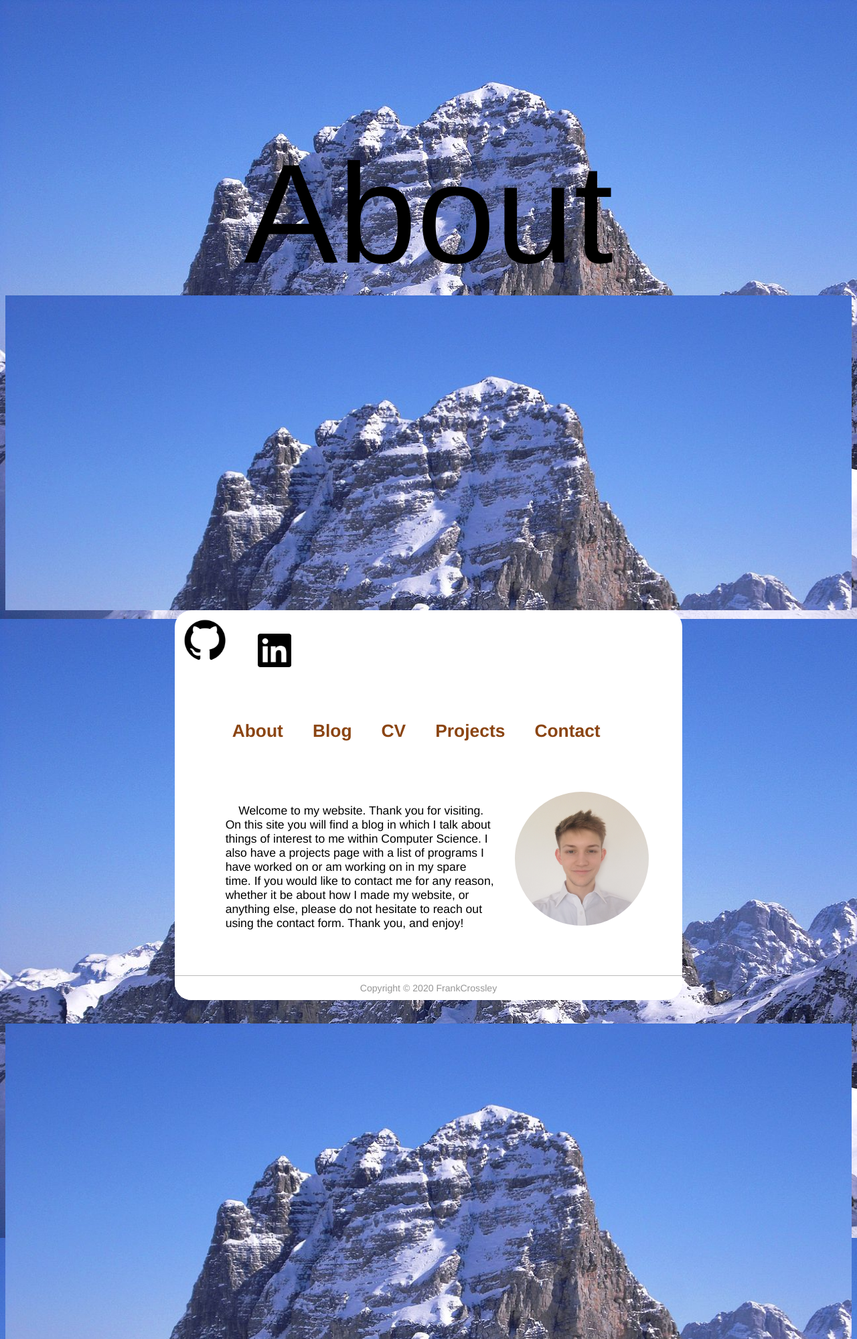
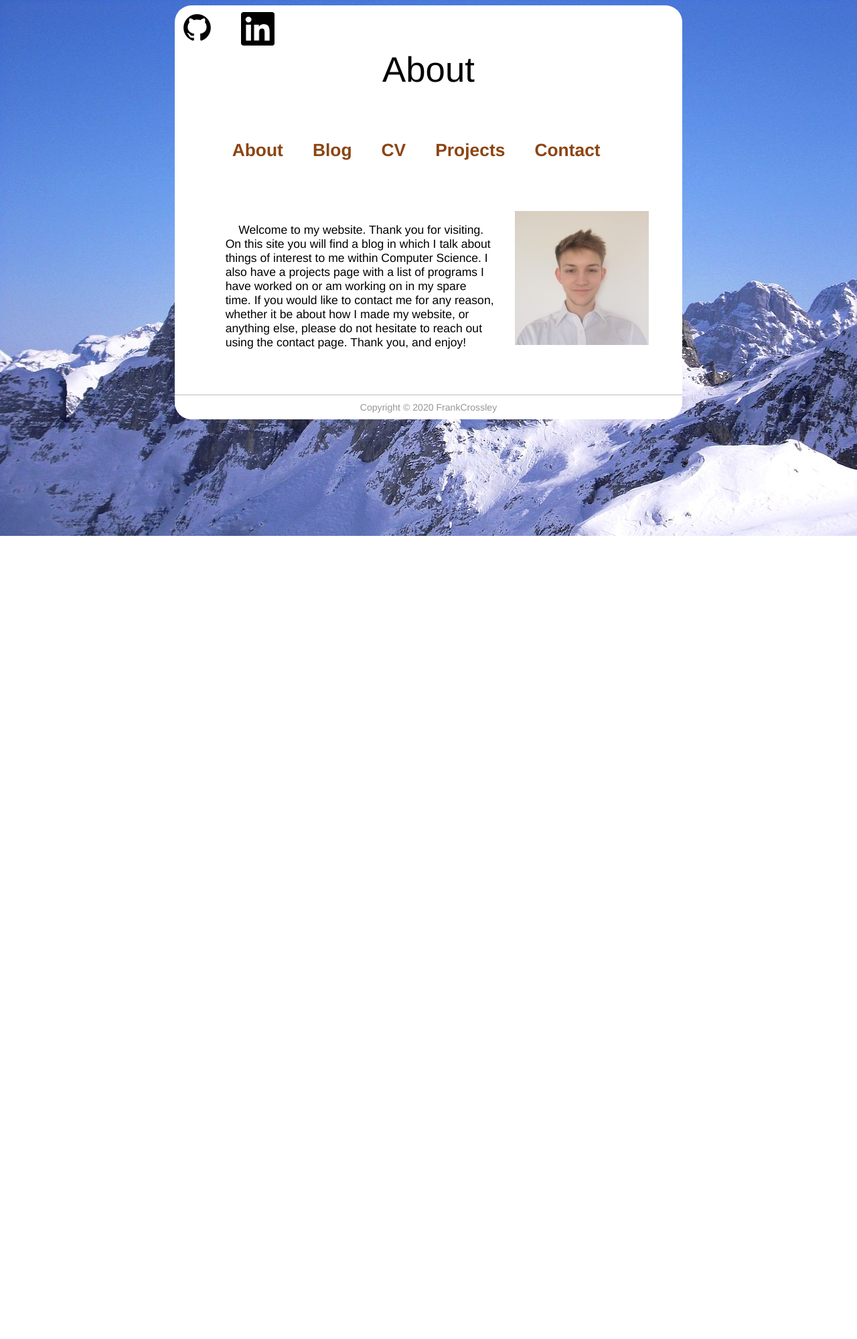
Before and after one commit to Frank0012/djangoProject, a Django app: page /about/ in a window 1280 px wide. Shown: the whole page at 67% size. After the commit the page ends 800 px from the top, so only its background shows below. Run offline with Django 3.2, Linux system fonts and the light colour scheme.

Commit message:
Got rid of parallax scrolling

```diff
--- a/blog/templates/about/about.html
+++ b/blog/templates/about/about.html
@@ -6,7 +6,7 @@
 
 {% block content %}
 <p>
-	&nbsp;&nbsp;&nbsp;&nbsp;Welcome to my website. Thank you for visiting. On this site you will find a blog in which I talk about things of interest to me within Computer Science. I also have a projects page with a list of programs I have worked on or am working on in my spare time. If you would like to contact me for any reason, whether it be about how I made my website, or anything else, please do not hesitate to reach out using the contact form. Thank you, and enjoy!
+	&nbsp;&nbsp;&nbsp;&nbsp;Welcome to my website. Thank you for visiting. On this site you will find a blog in which I talk about things of interest to me within Computer Science. I also have a projects page with a list of programs I have worked on or am working on in my spare time. If you would like to contact me for any reason, whether it be about how I made my website, or anything else, please do not hesitate to reach out using the contact page. Thank you, and enjoy!
 
 <p>
 
--- a/mywebsite/static/main.css
+++ b/mywebsite/static/main.css
@@ -1,13 +1,11 @@
 @charset "utf-8";
+
 #header {
 	border-style: none;
 	width: 100%;
-	  /*height: auto;
-	  padding-top: 1%;
-	  padding-left: 1%;*/
 	border-radius: 25px 25px 0px 0px;
+}
 
-  }
 #wrapper {
 	margin-top: 0px;
 	margin-left: auto;
@@ -16,23 +14,20 @@
 	width: 60%;
 	background-color: #FFFFFF;
 	border-radius: 25px;
-
-
 }
 
 #big_header {
 	text-align: center;
 	font-family: Helvetica, sans-serif;
-	  font-size: 12em;
-	  padding-top: 15%;
-
-
+	font-size: 3em;
+	/*padding-top: 15%;*/
 }
 
 html{
-	height: 100%;
+	/*height: 100%;*/
 	width: 100%;
 }
+
 body {
 	font-family: Helvetica, sans-serif;
 	font-size: 1.1em;
@@ -43,7 +38,6 @@
 	background-position: center top;
 	background-repeat: no-repeat;
 	background-size: cover;
-
 }
 
 #index_header {
@@ -51,7 +45,6 @@
 	font-family: Helvetica, sans-serif;
 	font-size: 15em;
 	padding: 50% 0% 50% 0%;
-
 }
 
 #date {
@@ -59,47 +52,43 @@
 	color: #969696;
 	text-align: right;
 }
+
 h1 {
-
 	font-size: 1.2em;
-
 }
 
 pi3{
-
-	background-image:url("alps2.jpg");
+	background-image: url("alps2.jpg");
 	background-attachment: fixed;
 	background-position: center;
 	background-repeat: no-repeat;
 	background-size: cover;
 }
+
 h3{
-
 	width: 60%;
 	padding-top: 5%;
 	margin: auto;
 	text-align: center;
 	font-size: 9em;
-
 }
-
 
 header1 {
 	color: #8B4513;
 	font-size: 1.5em;
 }
+
 h2 {
 	padding-top: 30px;
 }
-
 
 a {
 	color: #8B4513;
 	font-weight: bold;
 	text-decoration: none;
 	transition-timing-function: ease;
+}
 
-  }
 a:hover{
 	color: #000000;
 }
@@ -115,11 +104,12 @@
 	color: #969696;
 	border-radius: 0px 0px 25px 25px;
 }
+
 @keyframes fade {
 	0%   {opacity:0}
 	100%  {opacity:1}
+}
 
-}
 #button{
 	font-size: 5em;
 	float: center;
@@ -133,10 +123,9 @@
 	color: #000000;
 	animation-name: fade;
 	animation-duration: 6s;
+}
 
-  }
 #img {
-	  border-radius: 50%;
 	height: 200px;
 	float: right;
 	margin-right: 50px;
@@ -144,7 +133,6 @@
 }
 
 #parallax {
-
 	background-image: url("alps2.jpg");
 	height: 60%;
 	width: 100%;
@@ -152,7 +140,6 @@
 	background-position: center top;
 	background-repeat: no-repeat;
 	background-size: cover;
-
 }
 
 #main {
@@ -161,9 +148,7 @@
 	padding-bottom: 50px;
 }
 
-
 #top_menu {
-
 	padding: 75px 50px 75px 50px;
 	font-size: 1.5em;
 	text-align: center;
@@ -174,6 +159,7 @@
 	margin: 0;
 	padding: 0;
 }
+
 .errorlist li {
 	border: 1px solid red;
 	color: red;
@@ -186,6 +172,7 @@
 	text-align: center;
 	border-radius: 3px;
 }
+
 input, textarea {
 	width: 100%;
 	padding: 5px!important;
@@ -197,9 +184,11 @@
 	border-width: 1px;
 	border-color: rgb(169,169,169)
 }
+
 input {
 	height: 30px;
 }
+
 .success {
 	background-color: #69e08b;
 	padding: 10px;
@@ -208,6 +197,7 @@
 	border: 1px solid green;
 	border-radius: 3px;
 }
+
 .required label:after {
 	content:"*";
 }
--- a/mywebsite/templates/base1.html
+++ b/mywebsite/templates/base1.html
@@ -11,24 +11,26 @@
 		</title>
 		<link href="{% static 'main.css' %}" rel="stylesheet" type="text/css">
 	</head>
+	<!--
 
-	<div id="big_header">{%block header%} {{page_title | default:"Untitled Page"}} {%endblock header%}</div>
 
 	<div id="parallax"></div>
+	-->
 	<body>
 
 	<div id="wrapper">
 
          <header id="header">
 
+
 		 <a href="https://github.com/Frank0012">
-		 <img src="{% static 'gitHubLogo.png' %}" alt="GitHub" style="width:75px;height:75px;margin-left:10px;margin-top:10px"/>
+		 <img src="{% static 'gitHubLogo.png' %}" alt="GitHub" style="width:50px;height:50px;margin-left:10px;margin-top:10px"/>
 		 </a>
 		 &nbsp;&nbsp;&nbsp;&nbsp;
 		 <a href="https://www.linkedin.com/in/frank-crossley-3501761ab/">
 		 <img src="{% static 'linkdin.png' %}" alt="Linkedin" style="width:50px;height:50px;margin-left:10px;margin-top:10px"/>
 		 </a>
-
+		 <div id="big_header">{%block header%} {{page_title | default:"Untitled Page"}} {%endblock header%}</div>
              <div id="top_menu"><a href="/about">About</a> &nbsp;&nbsp;&nbsp;&nbsp; <a href="/blog">Blog</a> &nbsp;&nbsp;&nbsp;&nbsp; <a href="/CV">CV</a> &nbsp;&nbsp;&nbsp;&nbsp; <a href="/projects">Projects</a> &nbsp;&nbsp;&nbsp;&nbsp; <a href="/contact">Contact</a> &nbsp;&nbsp;&nbsp;&nbsp;
 
 
@@ -52,6 +54,6 @@
          </footer>
       </div>
 	</body>
-	<div id="parallax"></div>
+	<!--<div id="parallax"></div>-->
 
 </html>
--- a/mywebsite/templates/index/index.html
+++ b/mywebsite/templates/index/index.html
@@ -3,6 +3,7 @@
 <html>
 
 	<link href="{% static 'main.css' %}" rel="stylesheet" type="text/css">
+
 
 	<h3>
 		{{title}}
@@ -12,4 +13,5 @@
 		<a href="/about">Go to site</a>
 	</div>
 
+
 </html>
```
Also changed, not shown: mywebsite/templates/base.html (+6 -4 lines), mywebsite/templates/contact/contact.html (+0 -17 lines). Lines whose indentation alone changed are shown as unchanged.
